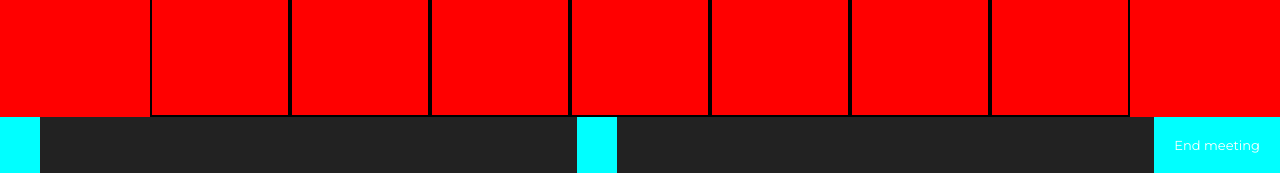
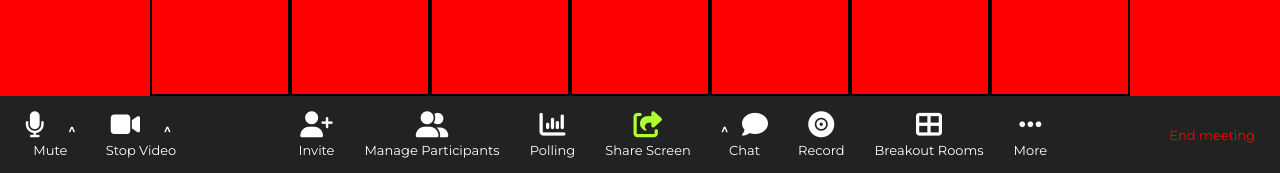
Before and after one commit to Michele-S2001/html-css-zoom, a plain HTML site: page index.html in a window 1280 px wide. Shown: the part 627-800 px from the top of the page. Drawn offline with Linux system fonts and the light colour scheme.

Commit message:
Feat: tools-bar

```diff
--- a/css/style.css
+++ b/css/style.css
@@ -62,8 +62,52 @@ menu {
     color: white;
     display: flex;
     justify-content: space-between;
+    padding: 0 10px;
 }
 
+.tool-bar .tools {
+    display: flex;
+    align-items: center;
+    justify-content: space-between;
+}
+
+.tool-bar .tools > li {
+    padding: 15px;
+    text-align: center;
+}
+
+.tool.share-tool .fa-share-from-square{
+    color: greenyellow;
+}
+
+.tool-bar .tool > span {
+    display: block;
+}
+
+.tools.end-tool {
+    color: red;
+}
+
+.tool-bar .tools .call-arrow {
+    display: inline-block;
+    margin-left: 20px;
+    font-weight: 700;
+}
+
+.tool-bar .tools .chat-arrow {
+    display: inline-block;
+    margin-right: 10px;
+    font-weight: 700;
+}
+
+.tools > .tool .fa-solid {
+    font-size: 26px;
+    padding-bottom: 5px;
+}
+
+.tool:hover {
+    background-color: #474747;
+}
 
 /* DEBUG RULES */
 .debug .main-content {
@@ -75,8 +119,3 @@ menu {
     min-height: 100px;
     border: 2px solid black;
 }
-
-.debug .tools {
-    padding: 20px;
-    background-color: aqua;
-}
--- a/index.html
+++ b/index.html
@@ -126,25 +126,62 @@
 
         <aside class="tool-bar">
             <!-- QUI VANNO I TOOL ELEMENTS -->
-            <div class="tools call-tools">
-                <div class="microphone-tool"></div>
-                <div class="video-tool"></div>
-            </div>
+            <ul class="tools call-tools">
+                <li class="tool microphone-tool">
+                    <div>
+                        <i class="fa-solid fa-microphone"></i>
+                        <span class="call-arrow">^</span>
+                    </div>
+                    <span>Mute</span>
+                </li>
+                <li class="tool video-tool">
+                    <div>
+                        <i class="fa-solid fa-video"></i>
+                        <span class="call-arrow">^</span>
+                    </div>
+                    <span>Stop Video</span>
+                </li>
+            </ul>
 
-            <div class="tools meeting-tools">
-                <div class="invite-tool"></div>
-                <div class="paricipants-tool"></div>
-                <div class="polling-tool"></div>
-                <div class="share-tool"></div>
-                <div class="chat-tool"></div>
-                <div class="record-tool"></div>
-                <div class="br-rooms-tool"></div>
-                <div class="more-l"></div>
-            </div>
+            <ul class="tools meeting-tools">
+                <li class="tool invite-tool">
+                    <i class="fa-solid fa-user-plus"></i>
+                    <span>Invite</span>
+                </li>
+                <li class="tool paricipants-tool">
+                    <i class="fa-solid fa-user-group"></i>
+                    <span>Manage Participants</span>
+                </li>
+                <li class="tool polling-tool">
+                    <i class="fa-solid fa-chart-column"></i>
+                    <span>Polling</span>
+                </li>
+                <li class="tool share-tool">
+                    <i class="fa-solid fa-share-from-square"></i>
+                    <span>Share Screen</span>
+                </li>
+                <li class="tool chat-tool">
+                    <span class="chat-arrow">^</span>
+                    <i class="fa-solid fa-comment"></i>
+                    <span>Chat</span>
+                </li>
+                <li class="tool record-tool">
+                    <i class="fa-solid fa-record-vinyl"></i>
+                    <span>Record</span>
+                </li>
+                <li class="tool br-rooms-tool">
+                    <i class="fa-solid fa-table-cells-large"></i>
+                    <span>Breakout Rooms</span>
+                </li>
+                <li class="tool more-tool">
+                    <i class="fa-solid fa-ellipsis"></i>
+                    <span>More</span>
+                </li>
+            </ul>
 
-            <div class="tools end-tool">
-                End meeting
-            </div>
+            <ul class="tool tools end-tool">
+                <li>End meeting</li>
+            </ul>
         </aside>
     </div>
 </body>
```
